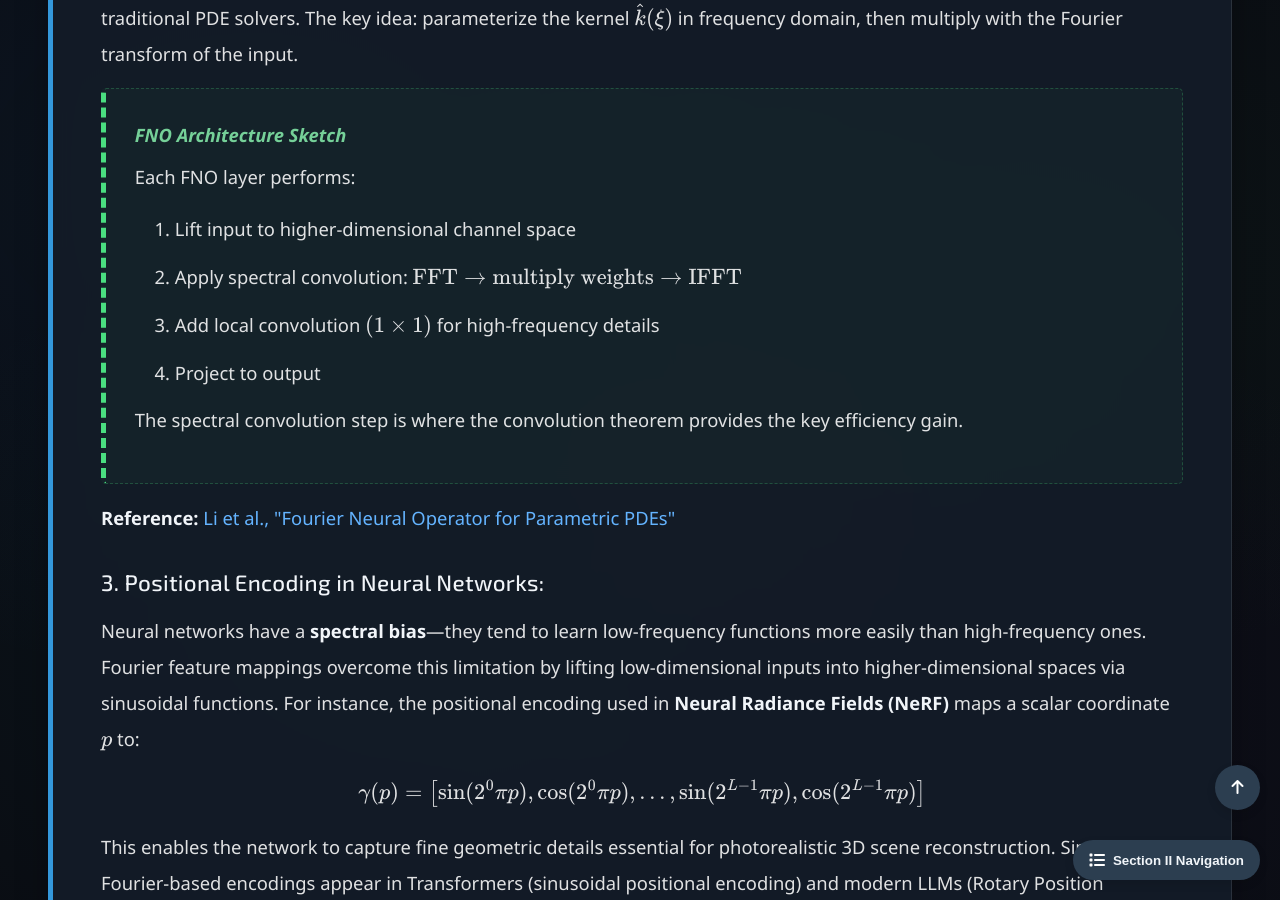
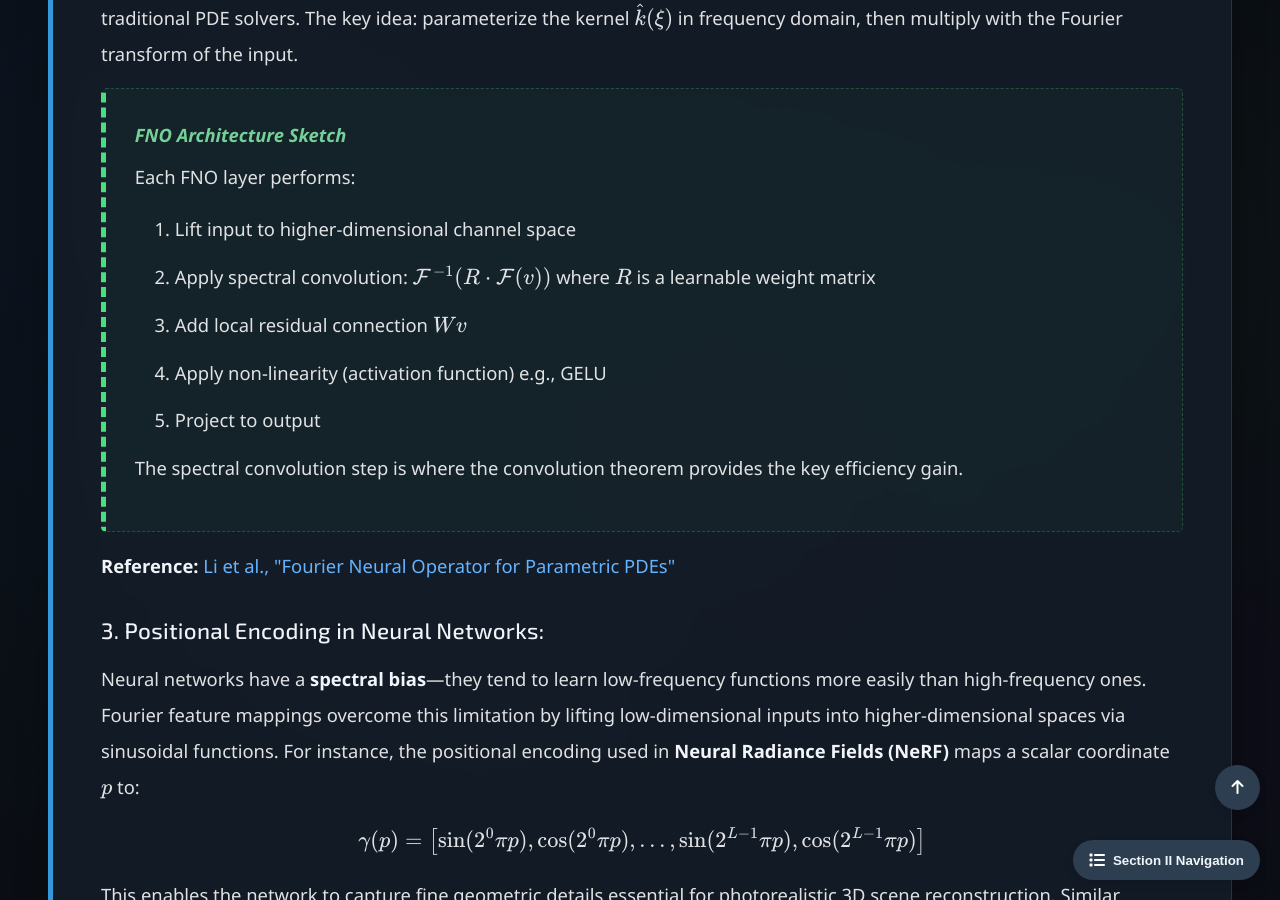
Before and after one commit to Yusukey01/yusukey01.github.io, a Jekyll site: the page built from Mathematics/Calculus/fourier_transform.html, in a window 1280 px wide and 900 px high, scrolled down 13292 px. Built offline with Jekyll 4.4.1, drawn with Linux system fonts in a browser that asks for light colours.

Commit message:
revised explanations

```diff
--- a/Mathematics/Calculus/fourier_transform.html
+++ b/Mathematics/Calculus/fourier_transform.html
@@ -558,8 +558,9 @@ uses_python: true
                     </p>
                     <ol style="padding-left: 40px;">
                         <li>Lift input to higher-dimensional channel space</li>
-                        <li>Apply spectral convolution: \(\text{FFT} \to \text{multiply weights} \to \text{IFFT}\)</li>
-                        <li>Add local convolution \((1\times 1)\) for high-frequency details</li>
+                        <li>Apply spectral convolution: \(\mathcal{F}^{-1}(R \cdot \mathcal{F}(v))\) where \(R\) is a learnable weight matrix</li>
+                        <li>Add local residual connection \(Wv\)</li>
+                        <li>Apply non-linearity (activation function) e.g., GELU</li>
                         <li>Project to output</li>
                     </ol>
                     <p>
```
